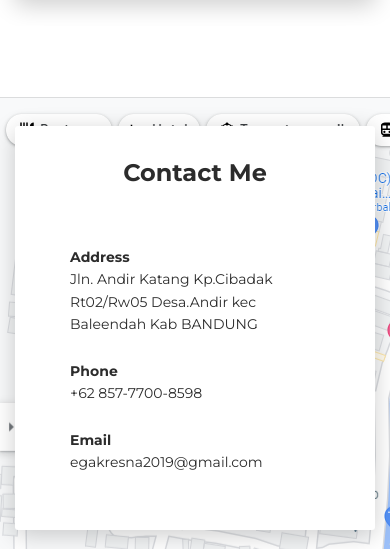
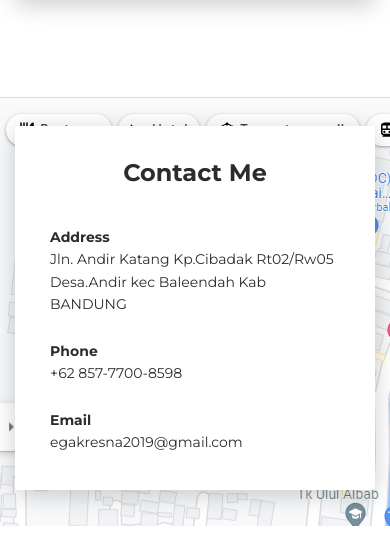
Before and after one commit to egakresna20/egakresna20.github.io, a plain HTML site: page index.html in a window 390 px wide. Shown: the part 4738-5287 px from the top of the page. Drawn offline with Linux system fonts and the light colour scheme.

Commit message:
Update index.html

```diff
--- a/index.html
+++ b/index.html
@@ -373,9 +373,7 @@
           <div class="col-md-9">
             <div class="card mb-0" data-aos="zoom-in">
               <div class="h4 text-center title">Contact Me</div>
-              <div class="row">
-                <div class="col-md-6">
-                  <div class="card-body">
+
 
                 <div class="col-md-6">
                   <div class="card-body">
```
